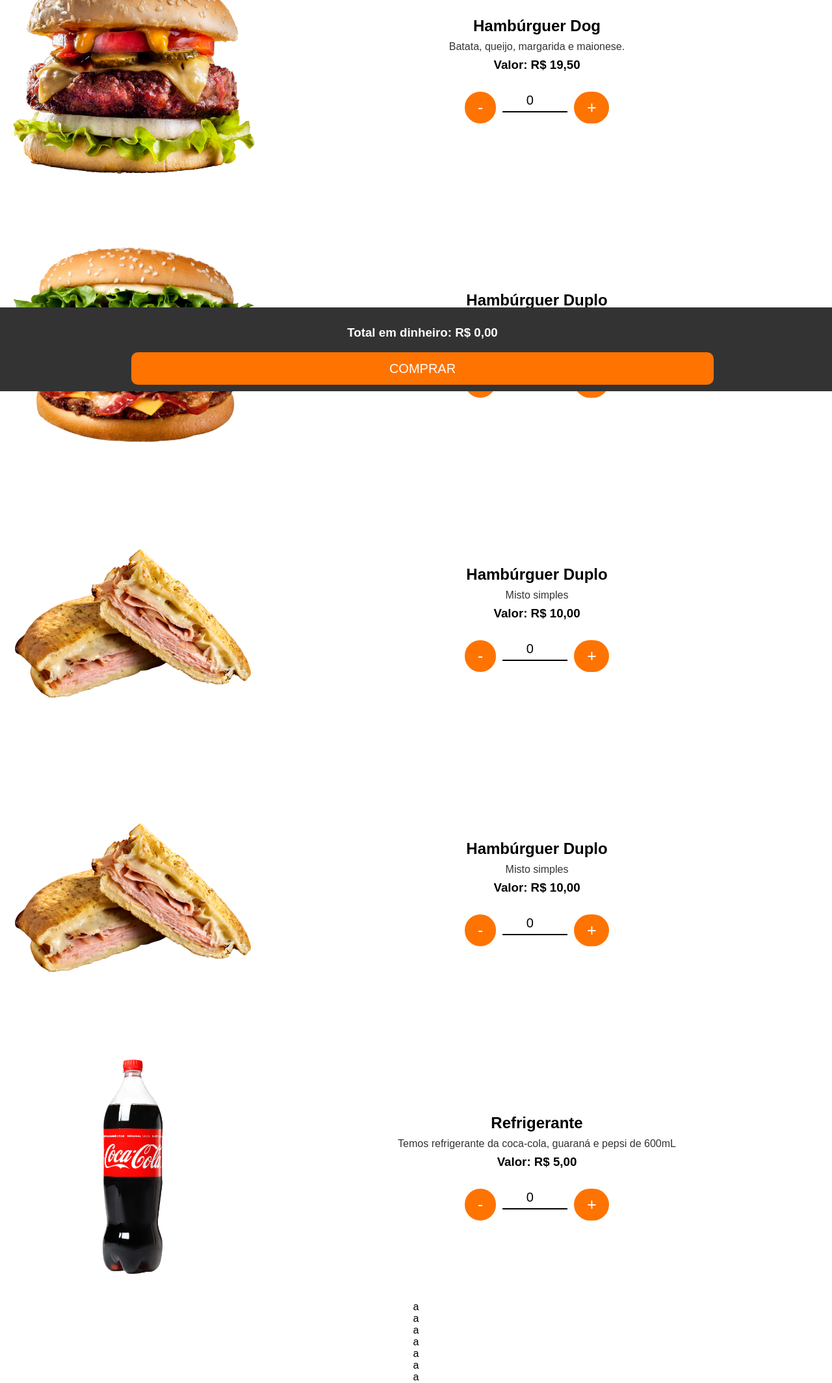
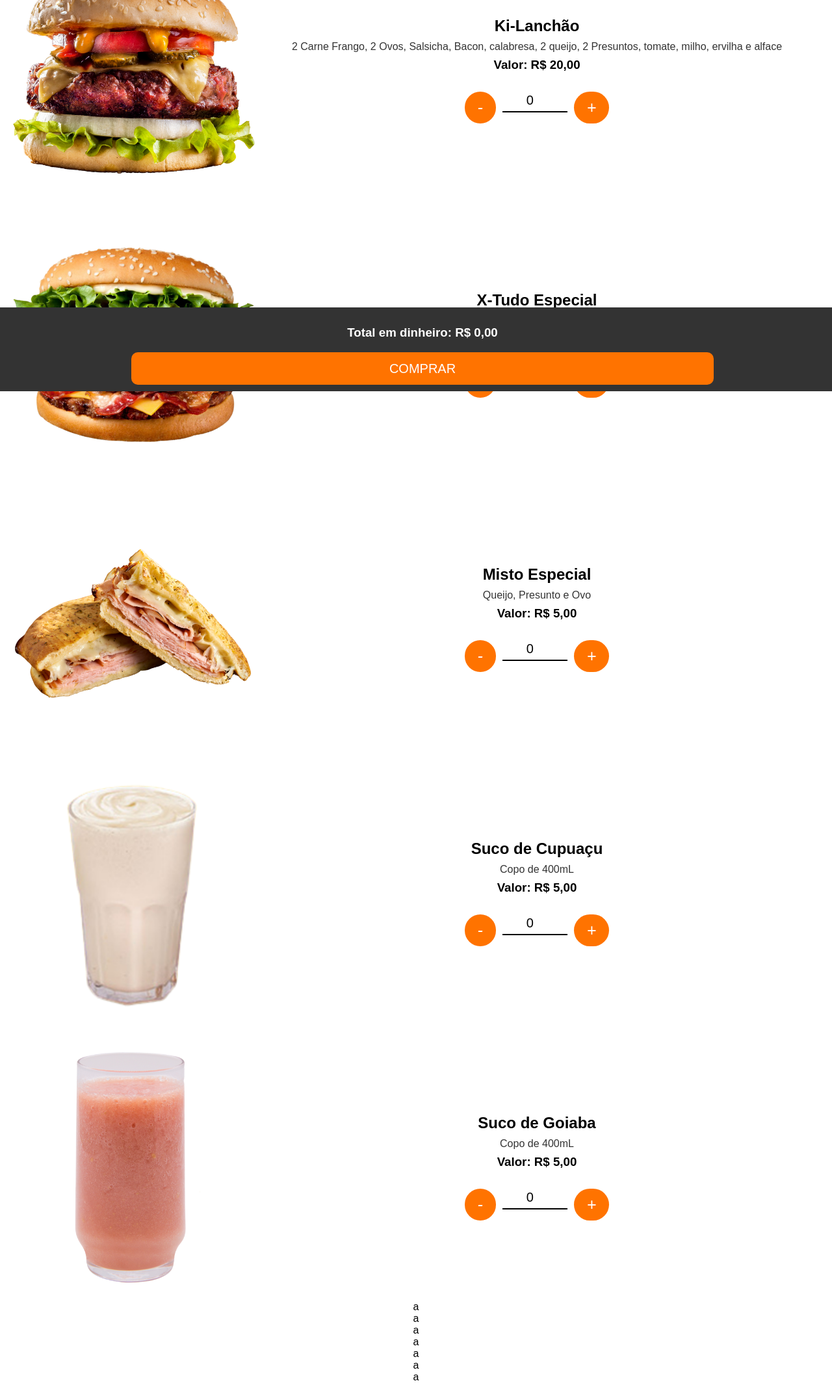
Before and after one commit to gustavotocantins/Nata-Feliz, a Flask app: page / in a window 1280 px wide. Shown: the part 198-2326 px from the top of the page at 65% size. Run offline with Flask 3, Linux system fonts and the light colour scheme.

Commit message:
atyualizar

```diff
--- a/api/templates/index.html
+++ b/api/templates/index.html
@@ -220,11 +220,11 @@ function verificarItensNaoZerados() {
 
     // Definir uma lista de nomes de produtos relacionados aos itens
     var nomesProdutos = {
-        item1: document.getElementById('item1').value+" Hambúrguer Dog",
-        item2: document.getElementById('item2').value+" Hambúrguer Duplo",
-        item3: document.getElementById('item3').value+" Misto",
-        item4:document.getElementById('item4').value+" Misto Queijo",
-        item5: document.getElementById('item5').value+" Refrigerante"
+        item1: document.getElementById('item1').value+" Ki-Lanchao",
+        item2: document.getElementById('item2').value+" X-tudo Especial",
+        item3: document.getElementById('item3').value+" Misto Especial",
+        item4:document.getElementById('item4').value+" Suco de Cupuaçu",
+        item5: document.getElementById('item5').value+" Suco de Goiaba"
         // Adicione outros itens conforme necessário
     };
 
@@ -295,16 +295,16 @@ function valortotal() {
 <div class="produto">
         <img src="../static/hamb2.png" alt="Foto do Prêmio" width="2ox">
     <div class="informacoes">
-        <h2 id="titulo1">Hambúrguer Dog</h2>
-<p>Batata, queijo, margarida e maionese.</p>
-<h3>Valor: R$ 19,50</h3>
+        <h2 id="titulo1">Ki-Lanchão</h2>
+<p>2 Carne Frango, 2 Ovos, Salsicha, Bacon, calabresa, 2 queijo, 2 Presuntos, tomate, milho, ervilha e alface</p>
+<h3>Valor: R$ 20,00</h3>
 
         <div class="quantity-container" style="margin-top: 10px; margin-bottom: 0px; text-align: center;">
     <div class="amount">
         <div class="form-group quantity-input" style="text-align: center; margin-bottom: 0; display: flex; justify-content: center; align-items: center;">
-            <button class="quantity-button" onclick="decreaseItemCount(1,'item1',19.5)"><i style="color:white;" class="bi bi-dash-circle quantity-icon"> - </i></button>
+            <button class="quantity-button" onclick="decreaseItemCount(1,'item1',20)"><i style="color:white;" class="bi bi-dash-circle quantity-icon"> - </i></button>
             <input type="number" id="item1" class="quantity-input-field" value="0" min="5" max="6000" onblur="numerosAleatorio();" placeholder="Quantidade de cotas">
-            <button class="quantity-button" onclick="increaseItemCount(1,'item1',19.5)"><i class="bi bi-plus-circle quantity-icon" style="color:white;">+</i></button>
+            <button class="quantity-button" onclick="increaseItemCount(1,'item1',20)"><i class="bi bi-plus-circle quantity-icon" style="color:white;">+</i></button>
         </div>
     </div>
 </div></div>
@@ -376,16 +376,16 @@ function valortotal() {
 <div class="produto">
         <img src="../static/hamb1.png" alt="Foto do Prêmio" width="2ox">
     <div class="informacoes">
-        <h2>Hambúrguer Duplo</h2>
-<p>Batata, queijo, margarida e maionese.</p>
-<h3>Valor: R$ 21,00</h3>
+        <h2>X-Tudo Especial</h2>
+<p>Carne, Bacon, Calabresa, Frango, Salsicha, Presunto, Queijo, Ovo, Ervilha, Milho,  Pepino, Tomate, Alface</p>
+<h3>Valor: R$ 17,00</h3>
 
         <div class="quantity-container" style="margin-top: 10px; margin-bottom: 0px; text-align: center;">
     <div class="amount">
         <div class="form-group quantity-input" style="text-align: center; margin-bottom: 0; display: flex; justify-content: center; align-items: center;">
-            <button class="quantity-button" onclick="decreaseItemCount(1,'item2',20)"><i style="color:white;" class="bi bi-dash-circle quantity-icon"> - </i></button>
+            <button class="quantity-button" onclick="decreaseItemCount(1,'item2',17)"><i style="color:white;" class="bi bi-dash-circle quantity-icon"> - </i></button>
             <input type="number" id="item2" class="quantity-input-field" value="0" min="5" max="6000" onblur="numerosAleatorio();" placeholder="Quantidade de cotas">
-            <button class="quantity-button" onclick="increaseItemCount(1,'item2',21)"><i class="bi bi-plus-circle quantity-icon" style="color:white;">+</i></button>
+            <button class="quantity-button" onclick="increaseItemCount(1,'item2',17)"><i class="bi bi-plus-circle quantity-icon" style="color:white;">+</i></button>
         </div>
     </div>
 </div></div>
@@ -406,16 +406,16 @@ function valortotal() {
 <div class="produto">
         <img src="../static/misto.png" alt="Foto do Prêmio" width="2ox">
     <div class="informacoes">
-        <h2>Hambúrguer Duplo</h2>
-<p>Misto simples</p>
-<h3>Valor: R$ 10,00</h3>
+        <h2>Misto Especial</h2>
+<p>Queijo, Presunto e Ovo</p>
+<h3>Valor: R$ 5,00</h3>
 
         <div class="quantity-container" style="margin-top: 10px; margin-bottom: 0px; text-align: center;">
     <div class="amount">
         <div class="form-group quantity-input" style="text-align: center; margin-bottom: 0; display: flex; justify-content: center; align-items: center;">
-            <button class="quantity-button" onclick="decreaseItemCount(1,'item3',10)"><i style="color:white;" class="bi bi-dash-circle quantity-icon"> - </i></button>
+            <button class="quantity-button" onclick="decreaseItemCount(1,'item3',5)"><i style="color:white;" class="bi bi-dash-circle quantity-icon"> - </i></button>
             <input type="number" id="item3" class="quantity-input-field" value="0" min="5" max="6000" onblur="numerosAleatorio();" placeholder="Quantidade de cotas">
-            <button class="quantity-button" onclick="increaseItemCount(1,'item3',10)"><i class="bi bi-plus-circle quantity-icon" style="color:white;">+</i></button>
+            <button class="quantity-button" onclick="increaseItemCount(1,'item3',5)"><i class="bi bi-plus-circle quantity-icon" style="color:white;">+</i></button>
         </div>
     </div>
 </div></div>
@@ -425,18 +425,18 @@ function valortotal() {
     </div><div class="container">
 
 <div class="produto">
-        <img src="../static/misto.png" alt="Foto do Prêmio" width="2ox">
+        <img src="../static/sucoC.png" alt="Foto do Prêmio" width="2ox">
     <div class="informacoes">
-        <h2>Hambúrguer Duplo</h2>
-<p>Misto simples</p>
-<h3>Valor: R$ 10,00</h3>
+        <h2>Suco de Cupuaçu</h2>
+<p>Copo de 400mL</p>
+<h3>Valor: R$ 5,00</h3>
 
         <div class="quantity-container" style="margin-top: 10px; margin-bottom: 0px; text-align: center;">
     <div class="amount">
         <div class="form-group quantity-input" style="text-align: center; margin-bottom: 0; display: flex; justify-content: center; align-items: center;">
-            <button class="quantity-button" onclick="decreaseItemCount(1,'item4',13.90)"><i style="color:white;" class="bi bi-dash-circle quantity-icon"> - </i></button>
+            <button class="quantity-button" onclick="decreaseItemCount(1,'item4',5)"><i style="color:white;" class="bi bi-dash-circle quantity-icon"> - </i></button>
             <input type="number" id="item4" class="quantity-input-field" value="0" min="5" max="6000" onblur="numerosAleatorio();" placeholder="Quantidade de cotas">
-            <button class="quantity-button" onclick="increaseItemCount(1,'item4',13.90)"><i class="bi bi-plus-circle quantity-icon" style="color:white;">+</i></button>
+            <button class="quantity-button" onclick="increaseItemCount(1,'item4',5)"><i class="bi bi-plus-circle quantity-icon" style="color:white;">+</i></button>
         </div>
     </div>
 </div></div>
@@ -447,10 +447,10 @@ function valortotal() {
     <div class="container">
 
 <div class="produto">
-        <img src="../static/coca.png" alt="Foto do Prêmio" width="2ox">
+        <img src="../static/sucoG.png" alt="Foto do Prêmio" width="2ox">
     <div class="informacoes">
-        <h2>Refrigerante</h2>
-<p>Temos refrigerante da coca-cola, guaraná e pepsi de 600mL</p>
+        <h2>Suco de Goiaba</h2>
+<p>Copo de 400mL</p>
 <h3>Valor: R$ 5,00</h3>
 
         <div class="quantity-container" style="margin-top: 10px; margin-bottom: 0px; text-align: center;">
```
Also changed, not shown: api/static/sucoC.png (added), api/static/sucoG.png (added).
